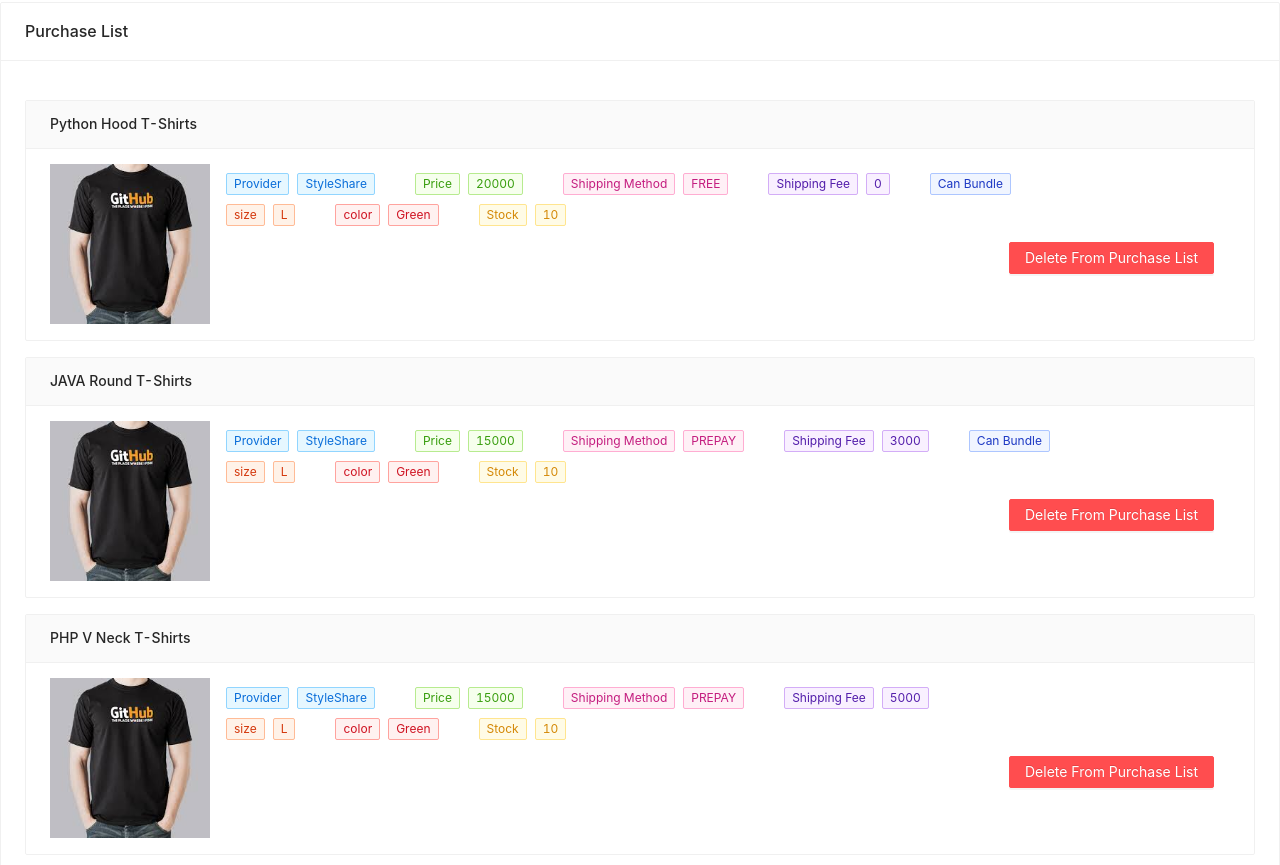
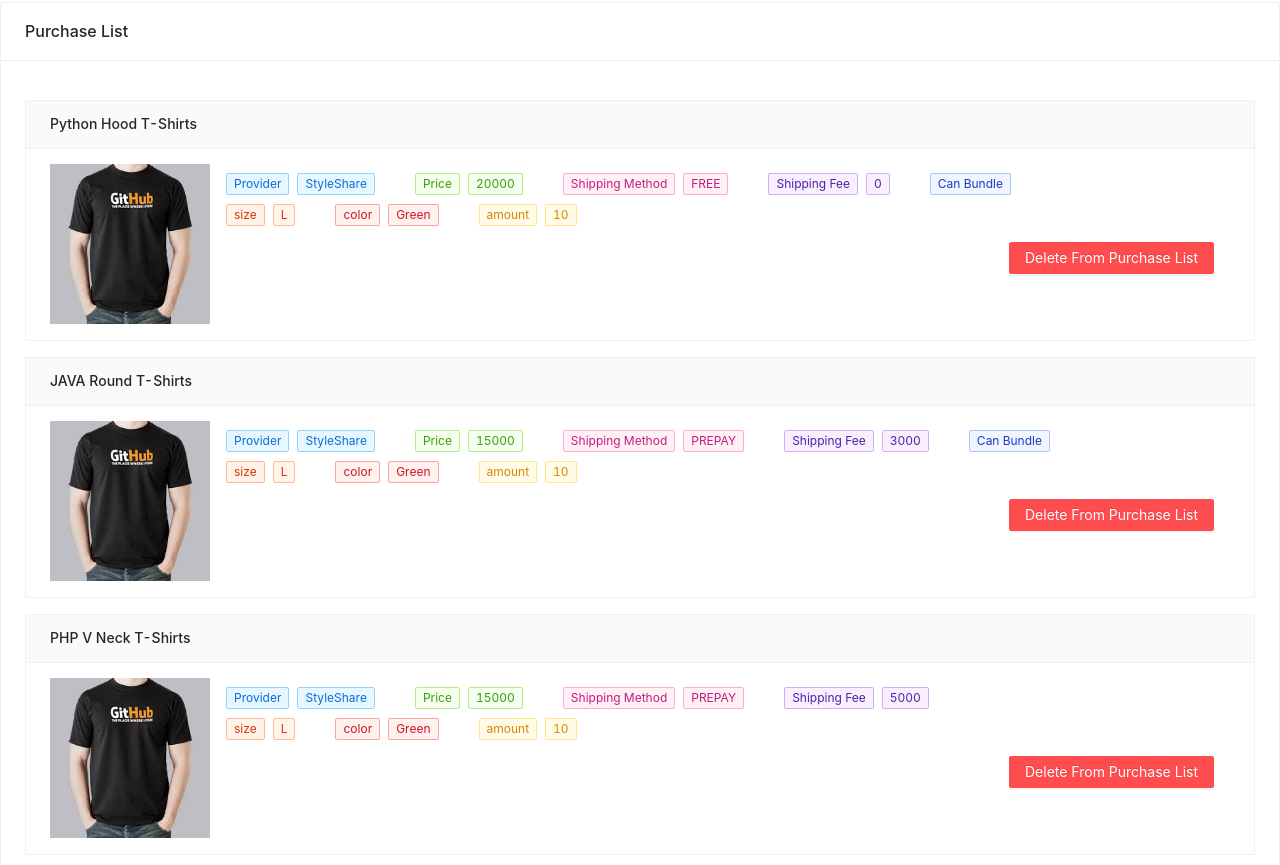
Before and after one commit to YoonSeongKyeong/Demo-Project-for-Interview, a React (Create React App) app in the folder client/: page /cart in a window 1280 px wide. Shown: the part 2195-3060 px from the top of the page. Built offline with nearby package versions, Linux system fonts and the light colour scheme.

Commit message:
change tag name: stock -> amount

```diff
--- a/client/src/components/ShoppingCart_Choice/ShoppingCart_Choice.tsx
+++ b/client/src/components/ShoppingCart_Choice/ShoppingCart_Choice.tsx
@@ -61,7 +61,7 @@ const ShoppingCart_Choice: React.FC<{ item: any }> = ({ item }) => {
             <Tag color="red">Green</Tag>
           </span>
           <span className="margin-1rem">
-            <Tag color="gold">Stock</Tag>
+            <Tag color="gold">amount</Tag>
             <Tag color="gold">10</Tag>
           </span>
         </div>
```
